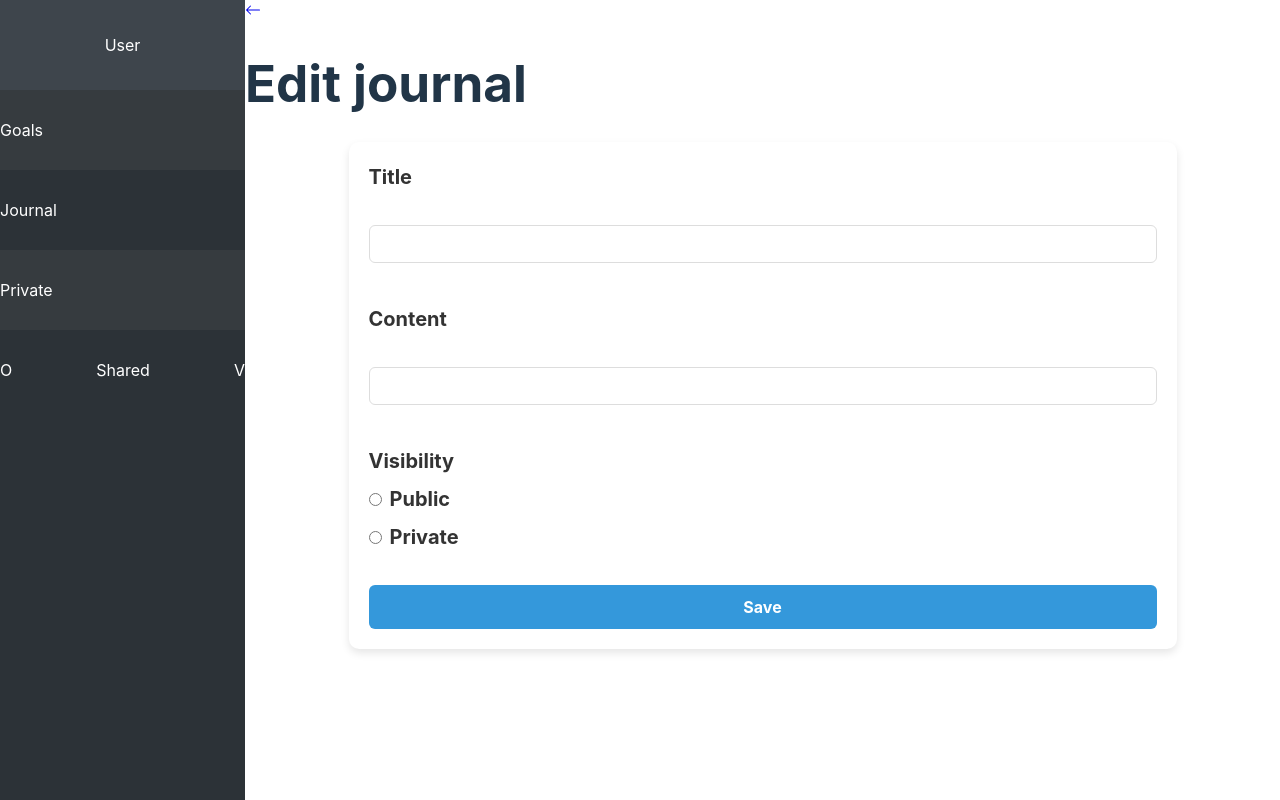
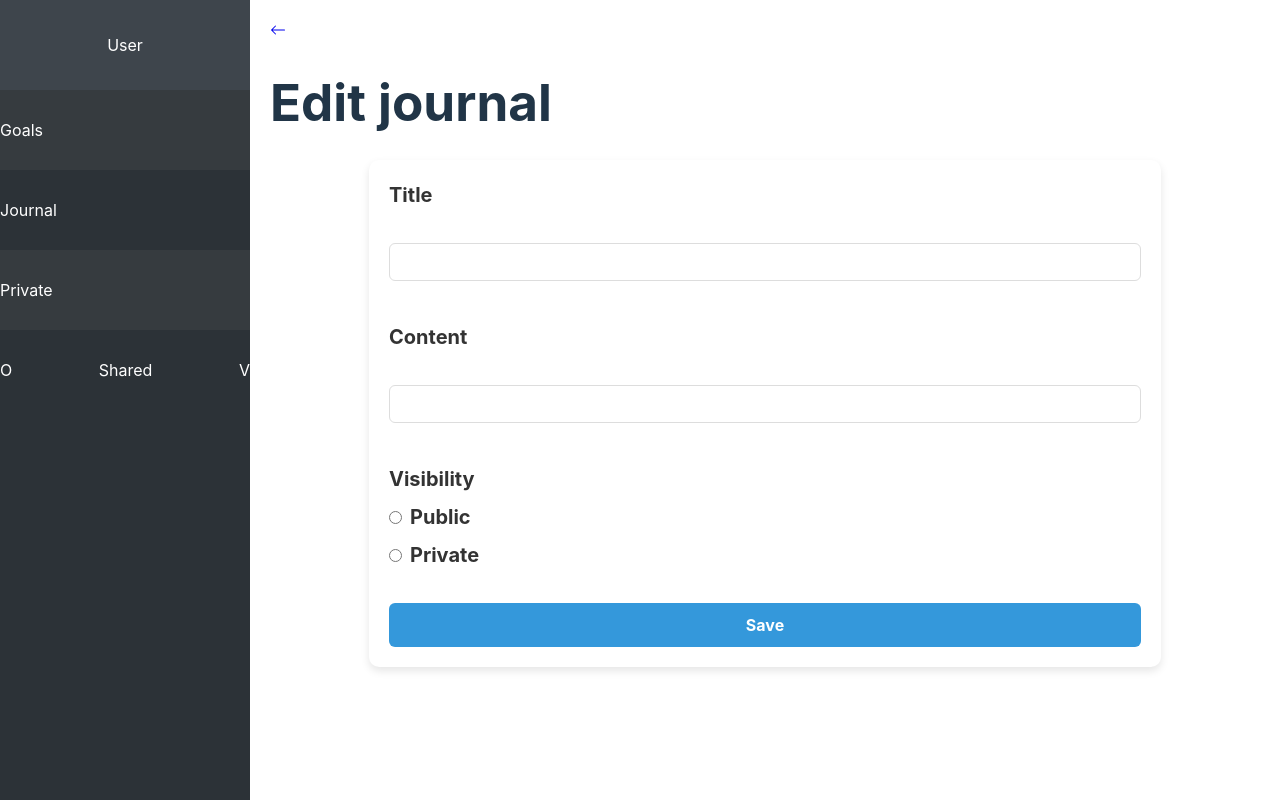
Before and after one commit to Ninejar/cautious-adventure, a React (Vite) app in the folder frontend/: page /journals/edit/1 in a window 1280 px wide. Built offline with nearby package versions, Linux system fonts and the light colour scheme; no server answers.

Commit message:
fixed layout

```diff
--- a/frontend/src/index.css
+++ b/frontend/src/index.css
@@ -67,7 +67,23 @@ button:focus-visible {
   }
 }
 
-.table_container {
+
+.app{
+  display: grid;
+  grid-template-columns:250px 1fr;
+  grid-template-areas: "nav content ";
+}
+
+.content{
+  grid-area: content;
+  margin: 2%;
+}
+
+nav{
+  grid-area: nav;
+}
+
+.content {
   margin: 20px;
 }
 
@@ -100,28 +116,24 @@ thead {
 } */
 
 
-.table_container > table tbody tr td > div {
+.content > table tbody tr td > div {
   display: flex;
   gap: 10px;
 }
 
 
-.table_container > table tbody tr td > div a {
+.content > table tbody tr td > div a {
   color: #3498db;
   text-decoration: none;
   transition: color 0.3s;
 }
 
-.table_container > table tbody tr td > div a:hover {
+.content > table tbody tr td > div a:hover {
   color: #217dbb;
 }
 
 
-.app{
-  display: grid;
-  width: 100%;
-  grid-template-columns: 245px 1fr;
-}
+
 nav{
   display: flex;
   flex-direction: column;
@@ -175,12 +187,11 @@ ul{
   background-color: #2C3237;
 }
 
-
-
 main{
   display: flex;
   padding: 4%;
   gap: 10px;
+  height: 100%;
 }
 
 main .link_container{
--- a/frontend/src/pages/CreateJournal.jsx
+++ b/frontend/src/pages/CreateJournal.jsx
@@ -34,9 +34,9 @@ const CreateJournal = () => {
   return (
     <div className='app'>
       <Navbar />
-      <div>
+      <div className='content'>
+      <BackButton />
 
-      <BackButton />
       <h1>Create journal</h1>
       {loading ? <Loading /> : ''}
 
--- a/frontend/src/pages/DeleteJournal.jsx
+++ b/frontend/src/pages/DeleteJournal.jsx
@@ -27,7 +27,7 @@ const DeleteJournal = () => {
     <div className='app'>
       <Navbar />
 
-      <div>
+      <div className='content'>
         <BackButton destination='/journals/list' />
         <h1>Delete journal</h1>
         {loading ? <Loading /> : ''}
--- a/frontend/src/pages/EditJournal.jsx
+++ b/frontend/src/pages/EditJournal.jsx
@@ -49,7 +49,7 @@ const EditJournal = () => {
   return (
     <div className='app'>
       <Navbar />
-      <div>
+      <div className='content'>
 
       <BackButton />
       <h1>Edit journal</h1>
--- a/frontend/src/pages/Home.jsx
+++ b/frontend/src/pages/Home.jsx
@@ -6,10 +6,10 @@ import LinkItem from '../components/LinkItem'
 const Home = () => {
   return (
     <div className="app">
+        <Navbar />
 
-    <Navbar />
-
-    <main>
+        <div className='content'>
+        <main>
         <div className="link_container">
         <LinkItem />
 
@@ -61,6 +61,8 @@ const Home = () => {
         </div>
 
     </main>
+        </div>
+
 </div>
   )
 }
--- a/frontend/src/pages/JournalsHome.jsx
+++ b/frontend/src/pages/JournalsHome.jsx
@@ -1,38 +1,37 @@
-import React, { useEffect, useState } from 'react'
-import axios from 'axios'
-import {Link} from 'react-router-dom'
-import {AiOutlineEdit} from 'react-icons/ai'
-import {BsInfoCircle} from 'react-icons/bs'
-import {MdOutlineAddBox, MdOutlineDelete} from 'react-icons/md'
-import Loading from '../components/Loading'
-import BackButton from '../components/BackButton'
-import Navbar from '../components/Navbar'
-
+import React, { useEffect, useState } from "react";
+import axios from "axios";
+import { Link } from "react-router-dom";
+import { AiOutlineEdit } from "react-icons/ai";
+import { BsInfoCircle } from "react-icons/bs";
+import { MdOutlineAddBox, MdOutlineDelete } from "react-icons/md";
+import Loading from "../components/Loading";
+import BackButton from "../components/BackButton";
+import Navbar from "../components/Navbar";
 
 const Home = () => {
-    const [journals, setJournals] = useState([])
-    const [loading, setLoading] = useState(false)
+  const [journals, setJournals] = useState([]);
+  const [loading, setLoading] = useState(false);
 
-    useEffect(()=>{
-        setLoading(true)
+  useEffect(() => {
+    setLoading(true);
     axios
-            .get('http://localhost:1814/journals')
+      .get("http://localhost:1814/journals")
       .then((res) => {
-                setJournals(res.data.data)
-                setLoading(false)
+        setJournals(res.data.data);
+        setLoading(false);
       })
       .catch((error) => {
-                console.log(error)
-                setLoading(false)
-            })
-    }, [])
+        console.log(error);
+        setLoading(false);
+      });
+  }, []);
   return (
-    <div className='app'>
+    <div className="app">
       <Navbar />
-    <div className='table_container'>
+      <div className="content">
         <BackButton />
         <h1>Journal list</h1>
-        <Link to ="/journals/create">
+        <Link to="/journals/create">
           <MdOutlineAddBox />
         </Link>
 
@@ -51,20 +50,20 @@ const Home = () => {
             </thead>
             <tbody>
               {journals.map((journal, index) => (
-                        <tr key = {journal._id}>
+                <tr key={journal._id}>
                   <td>{index + 1}</td>
                   <td>{journal.title}</td>
                   <td>{journal.content}</td>
                   <td>{journal.visibility}</td>
                   <td>
                     <div>
-                                    <Link to = {`/journals/details/${journal._id}`}>
+                      <Link to={`/journals/details/${journal._id}`}>
                         <BsInfoCircle />
                       </Link>
-                                    <Link to = {`/journals/edit/${journal._id}`}>
+                      <Link to={`/journals/edit/${journal._id}`}>
                         <AiOutlineEdit />
                       </Link>
-                                    <Link to = {`/journals/delete/${journal._id}`}>
+                      <Link to={`/journals/delete/${journal._id}`}>
                         <MdOutlineDelete />
                       </Link>
                     </div>
@@ -76,7 +75,7 @@ const Home = () => {
         )}
       </div>
     </div>
-  )
-}
+  );
+};
 
-export default Home
+export default Home;
--- a/frontend/src/pages/ShowJournal.jsx
+++ b/frontend/src/pages/ShowJournal.jsx
@@ -31,7 +31,7 @@ const ShowJournal = () => {
   return (
     <div className='app'>
       <Navbar />
-      <div className='table_container'>
+      <div className='content'>
         <BackButton destination='/journals/list' />
         <h1>Show journal</h1>
         {loading ? (
```
Lines whose indentation alone changed are shown as unchanged.
